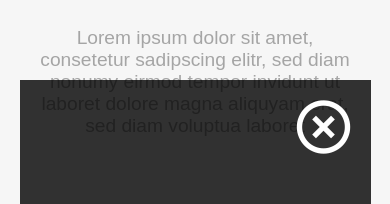
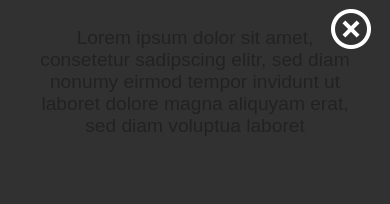
Before and after one commit to Sukurov/teamwork, a plain HTML site: page index.html in a window 390 px wide. Both pictures are taken after a click on the icon 195 px from the left and 5325 px from the top of the page. Shown: the part 4913-5117 px from the top of the page. Drawn offline with nearby package versions, Linux system fonts and the light colour scheme.

Commit message:
index.css

```diff
--- a/index.css
+++ b/index.css
@@ -46,9 +46,6 @@ body{
     list-style: none;
     line-height: 80px;
 	z-index: 100;
-}
-.menu-list .logo .sp1-1{
-
 }
 .menu-list .navbar a{
 	text-decoration: none;
@@ -1305,14 +1302,18 @@ body{
 	color: white;
 }
 .youtube-esas{
-	width: 90%;
-	height: 85vh;
+	width: 100%;
+	height: 100vh;
 	background: rgba(0, 0, 0, .8);
 	position: fixed;
 	top: 0;
 	z-index: 1000000;
-	margin: 90px 5%;
 	display: none;
+	justify-content: center;
+	align-items: center;
+}
+.youtube-esas i{
+	cursor: pointer;
 }
 .close-1{
 	font-size: 4rem;
@@ -1530,6 +1531,12 @@ body{
 	}
 	.mobile-esas .mobile-esas2 .orta-div img{
         width: 100%;
+	}
+	.youtube-esas i{
+		font-size: 3rem;
+	}
+	.youtube-esas iframe{
+		width: 80%!important;
 	}
 }
 
@@ -1695,6 +1702,9 @@ body{
 		font-size: 1.1rem!important;
 	}
 
+	.youtube-esas iframe{
+		width: 90%!important;
+	}
 
 	.background-img{
 		background-position: -330px center;
@@ -1766,6 +1776,9 @@ body{
 	.premium-esas-div .premium-metn-div .pr-sp3{
 		width: 80%;
 	}
+	.youtube-esas iframe{
+		width: 100%!important;
+	}
 }
 @media (max-width: 400px){
 	.contact-esas .contact-esas1-alt{
```
